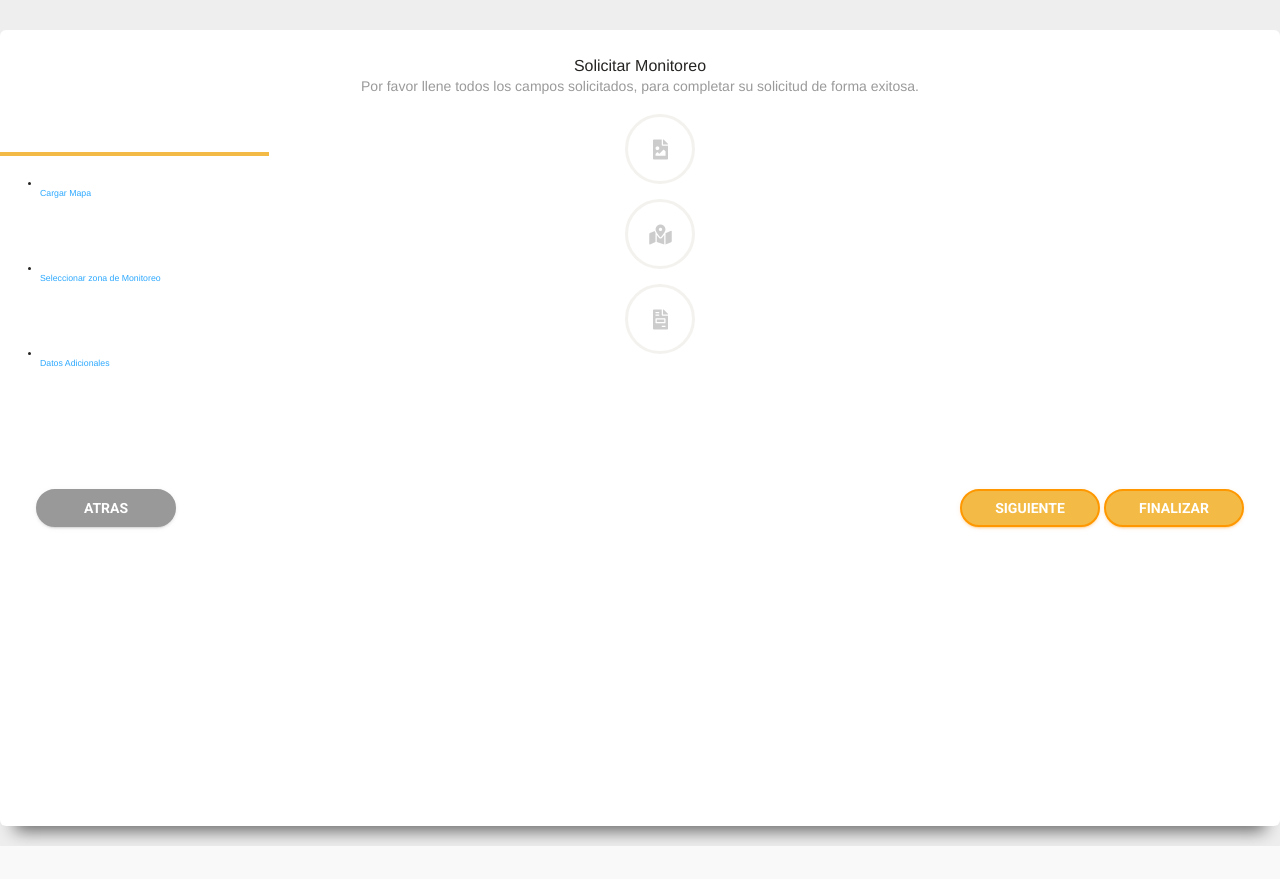
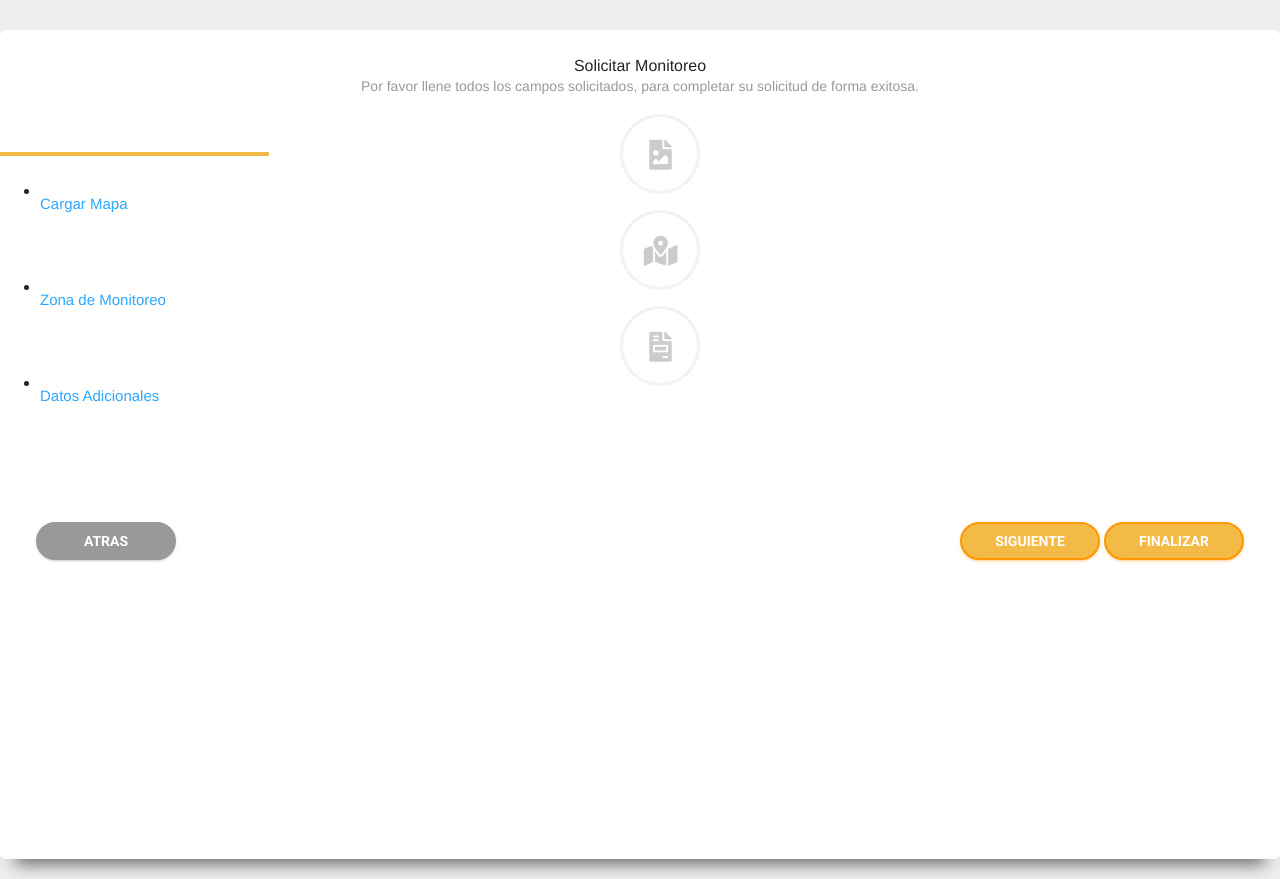
Before and after one commit to Fernando158/agrocognitive, a Django app: page /monitoreo/ in a window 1280 px wide. Before the commit the page ends 846 px from the top, so only its background shows below. Run offline with Django 3.2, Linux system fonts and the light colour scheme; some libraries are stand-ins or nearby versions.

Commit message:
cambios de barra de progreso

```diff
--- a/static/css/paper-bootstrap-wizard.css
+++ b/static/css/paper-bootstrap-wizard.css
@@ -795,8 +795,8 @@ input[type="button"]:focus {
 }
 .nav-pills > li > a:after {
   content: '';
-  width: 70px;
-  height: 70px;
+  width: 80px;
+  height: 80px;
   border-radius: 50%;
   display: inline-block;
   position: absolute;
@@ -813,12 +813,12 @@ input[type="button"]:focus {
 }
 .nav-pills > li.active > a:after {
   content: '';
-  width: 70px;
-  height: 70px;
+  width: 80px;
+  height: 80px;
   border-radius: 50%;
   display: inline-block;
   position: absolute;
-  right: 5px;
+  right: 0px;
   top: -2px;
   -webkit-transform: scale(1);
   -moz-transform: scale(1);
@@ -835,7 +835,7 @@ input[type="button"]:focus {
 .nav-pills > li.active > a:hover,
 .nav-pills > li.active > a:focus {
   background-color: transparent;
-  font-size: 15px;
+  font-size: 17px;
   -webkit-transition: font-size 0.2s linear;
   -moz-transition: font-size 0.2s linear;
   -o-transition: font-size 0.2s linear;
@@ -846,7 +846,7 @@ input[type="button"]:focus {
 .nav-pills > li.active > a:hover [class*="fas"],
 .nav-pills > li.active > a:focus [class*="fas"] {
   color: #FFFFFF;
-  font-size: 24px;
+  font-size: 30px;
   top: 21px;
   -webkit-transition: all 0.2s linear;
   -moz-transition: all 0.2s linear;
@@ -1007,14 +1007,14 @@ input[type="button"]:focus {
   text-align: center;
 }
 .wizard-card .icon-circle {
-  font-size: 20px;
+  font-size: 30px;
   border: 3px solid #F3F2EE;
   text-align: center;
   border-radius: 50%;
   color: rgba(0, 0, 0, 0.2);
   font-weight: 600;
-  width: 70px;
-  height: 70px;
+  width: 80px;
+  height: 80px;
   background-color: #FFFFFF;
   margin: 0 auto;
   position: relative;
@@ -1380,3 +1380,7 @@ input[type="button"]:focus {
   border: 0;
   transition: all .2s ease;
 }
+
+.font-li{
+  font-size:15px;
+}
--- a/templates/monitoreo.html
+++ b/templates/monitoreo.html
@@ -28,7 +28,7 @@
 									     <div class="progress-bar" role="progressbar" aria-valuenow="1" aria-valuemin="1" aria-valuemax="3" style="width: 21%;"></div>
 									</div>
 									<ul>
-			                            <li>
+			                            <li class="font-li">
 											<a href="#about" data-toggle="tab">
 												<div class="icon-circle">
 													<i class="fas fa-file-image"></i>
@@ -36,15 +36,15 @@
 												Cargar Mapa
 											</a>
 										</li>
-			                            <li>
+			                            <li class="font-li">
 											<a href="#account" data-toggle="tab">
 												<div class="icon-circle">
 													<i class="fas fa-map-marked-alt"></i>
 												</div>
-												Seleccionar zona de Monitoreo
+												Zona de Monitoreo
 											</a>
 										</li>
-			                            <li>
+			                            <li class="font-li">
 											<a href="#address" data-toggle="tab">
 												<div class="icon-circle">
 													<i class="fas fa-file-invoice"></i>
```
Also changed, not shown: db.sqlite3.
